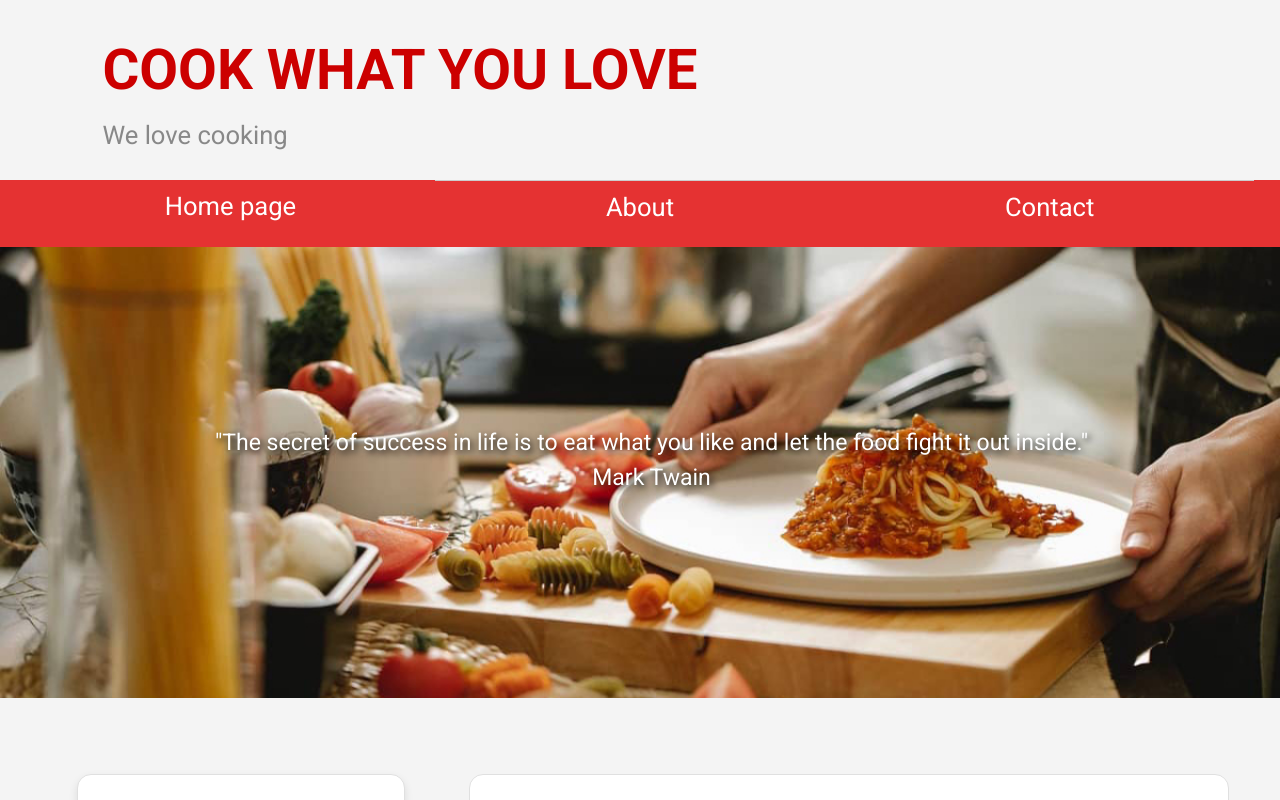
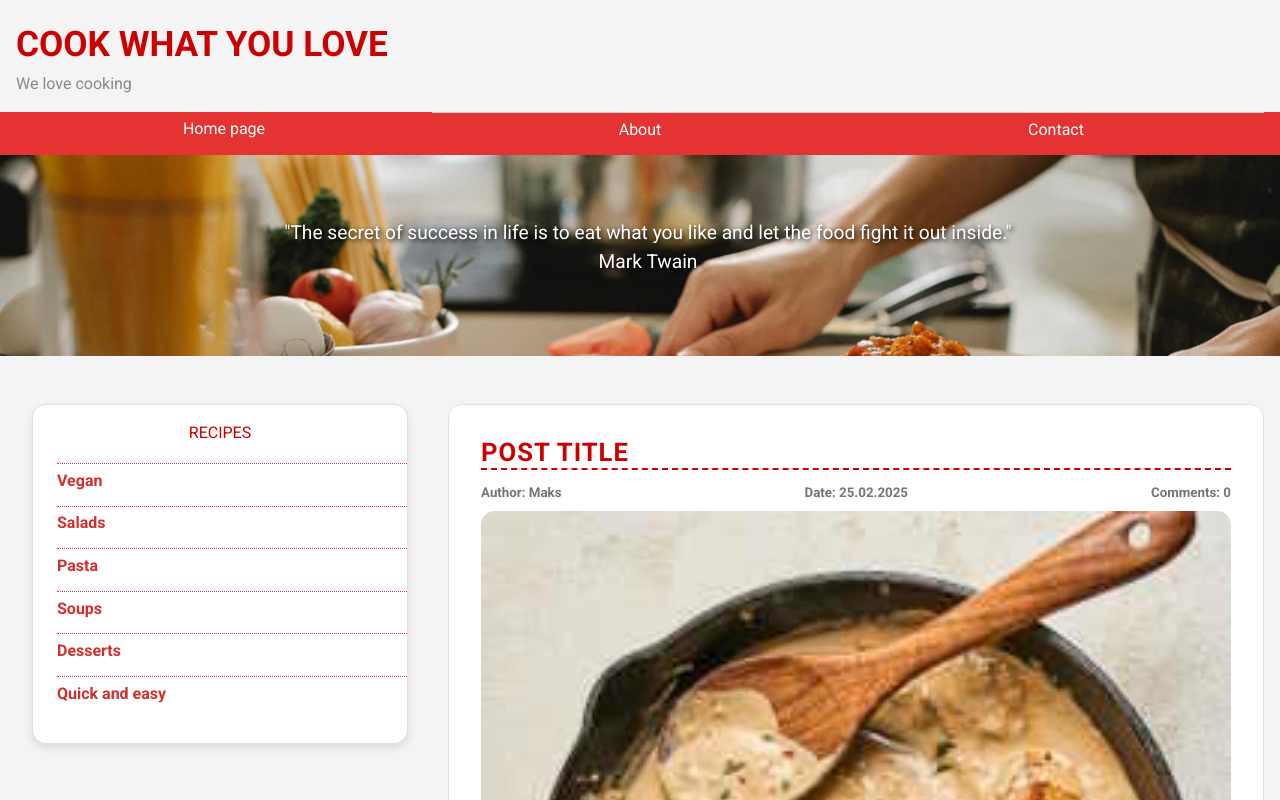
Before and after one commit to MaksymMishchenko/CookingBlogFrontend, an Angular app in the folder CookingBlogFrontend/: page / in a window 1280 px wide. Shown: the top 800 px of the page. Built offline with nearby package versions, Linux system fonts and the light colour scheme.

Commit message:
refactor: apply global spacing variables for margins and paddings in styles.scss

```diff
--- a/CookingBlogFrontend/src/styles.scss
+++ b/CookingBlogFrontend/src/styles.scss
@@ -2,7 +2,7 @@
 
 :root {
     box-sizing: border-box;
-    font-size: calc(1vw + 0.8em);
+    font-size: 1rem;
 
     --primary-color: #dc3545;
     --dark-color: #333333;
@@ -24,6 +24,14 @@
     --font-size-h4: 1.125rem;
     --font-size-h5: 1rem;
     --font-size-h6: 0.875rem;
+
+    --spacing-xs: 0.5rem; /* 8px */
+    --spacing-sm: 1rem;  /* 16px */
+    --spacing-md: 1.5rem; /* 24px */
+    --spacing-lg: 2rem; /* 32px */
+    --spacing-xl: 3rem; /* 48px */
+    --spacing-xxl: 4rem; /* 64px */
+
 }
 
 *,
@@ -44,7 +52,7 @@ body {
 p {
     font-size: larger;
     line-height: 1.6;
-    margin: 0 0 1em 1em;
+    margin: 0 0 var(--spacing-sm) var(--spacing-sm);
 }
 
 h1,
@@ -116,15 +124,15 @@ a {
 }
 
 main {
-    padding: 1em;
+    padding: var(--spacing-sm);
 }
 
 .page-header {
-    padding: 0.4em 1em;
+    padding: var(--spacing-xs) var(--spacing-sm);
 }
 
 .hero {
-    padding: 2em 1em;
+    padding: var(--spacing-lg) var(--spacing-sm);
 }
 
 .btn {
@@ -273,21 +281,20 @@ td {
     }
 
     main {
-        padding: 2em 1em;
+        padding: var(--spacing-lg) var(--spacing-sm);
     }
 
     .page-header {
-        padding: 1em;
+        padding: var(--spacing-sm);
     }
 
     .hero {
-        padding: 5em 3em;
+        padding: var(--spacing-xxl) var(--spacing-xl);
     }
 
     p {
         font-size: 1.125rem;
         line-height: 1.5;
-        margin: 0 0 1em 1em;
     }
 }
 
@@ -302,18 +309,18 @@ td {
     }
 
     main {
-        padding: 2em;
+        padding: var(--spacing-lg) var(--spacing-sm);
     }
 
     .page-header {
-        padding: 1em 4em;
+        padding: var(--spacing-sm);
     }
 
     .hero {
-        padding: 7em 6em;
+        padding: var(--spacing-xxl) var(--spacing-xl);
     }
 
     p {
-        font-size: 0.9rem;
+        font-size: 1.2rem;
     }
 }
```
